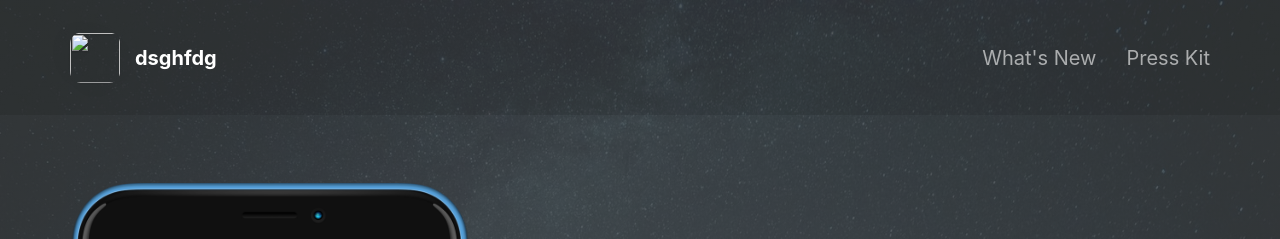
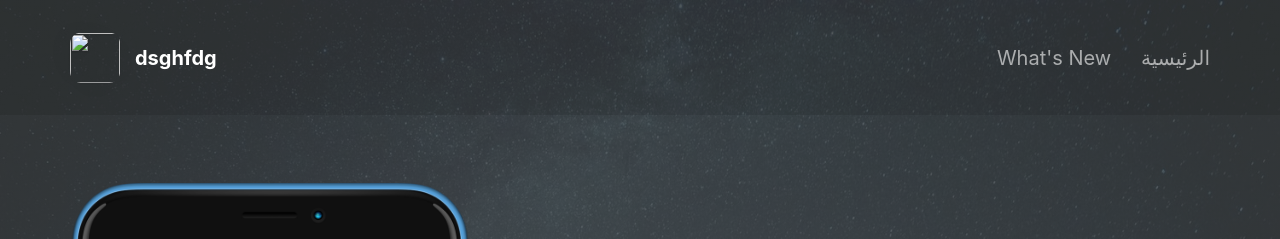
Before and after one commit to ersalye/ersalye.github.io, a Jekyll site: the page built from index.html, in a window 1280 px wide. Shown: the top 239 px of the page. Built offline with Jekyll 4.4.1, drawn with Linux system fonts in a browser that asks for light colours; nearby versions of some CDN libraries.

Commit message:
Update header.html

```diff
--- a/_includes/header.html
+++ b/_includes/header.html
@@ -25,7 +25,7 @@
 				{% endif %}
 			{% endfor %}
 			{% if site.presskit_download_link %}
-				<li><a href="{{ site.presskit_download_link }}">Press Kit</a></li>
+				<li><a href="../">الرئيسية</a></li>
 			{% endif %}
 		</ul>
 	</nav>
```
